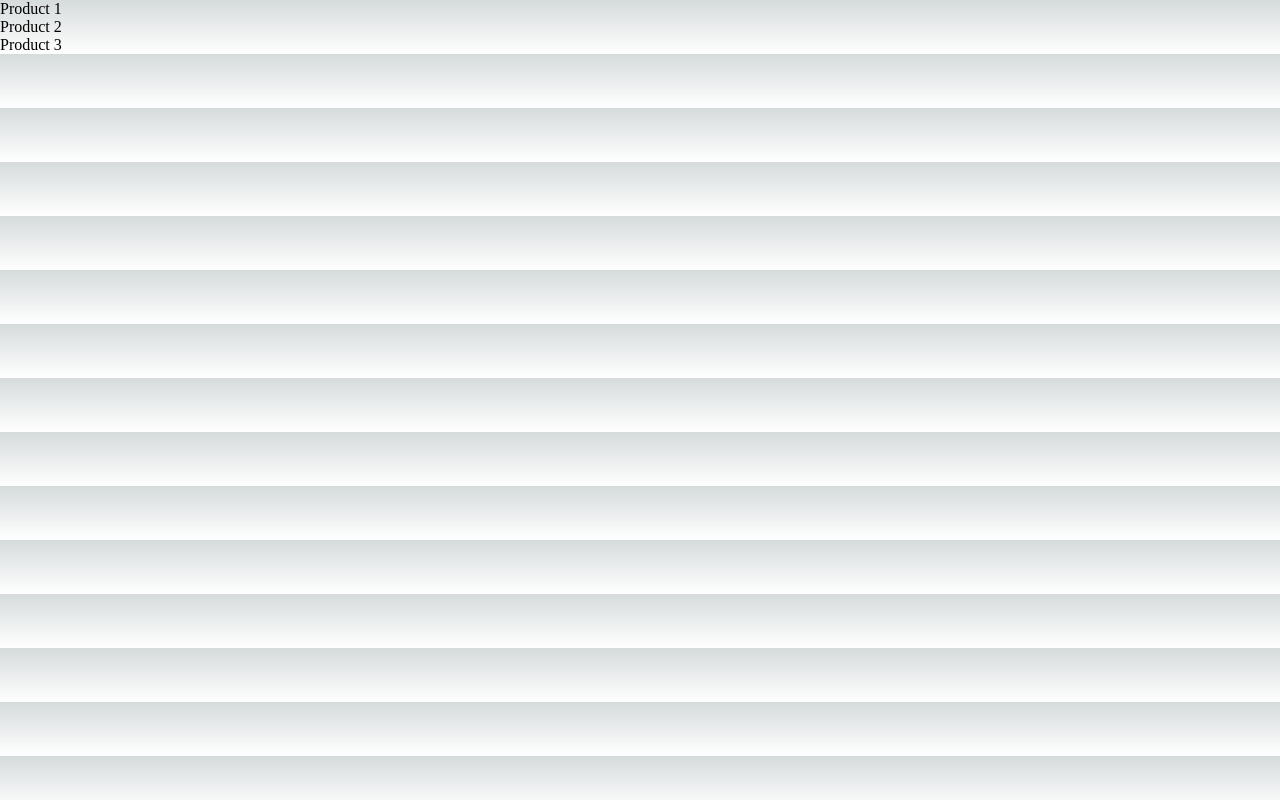
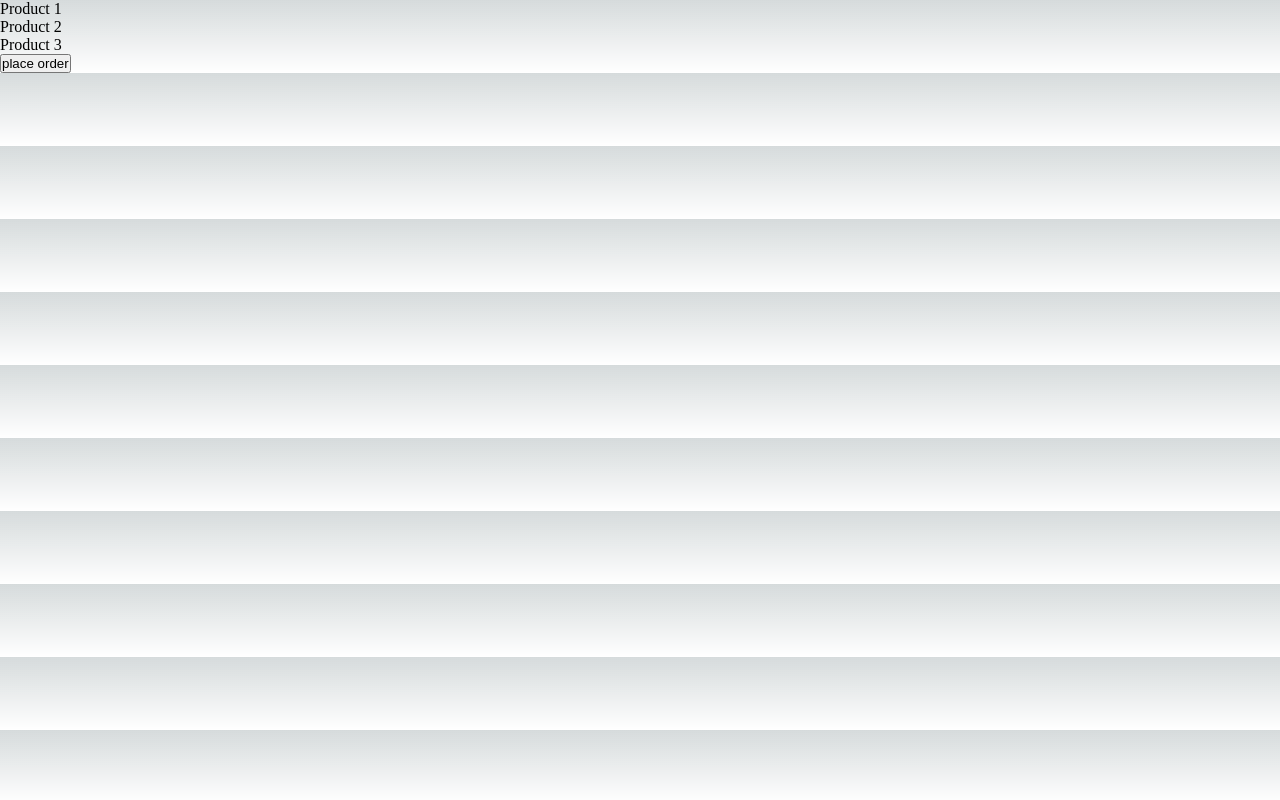
Before and after one commit to majharul-web/learn-next, a Next.js app: page /product in a window 1280 px wide. Built offline with nearby package versions, Linux system fonts and the light colour scheme.

Commit message:
[Done] learn next routing

```diff
--- a/src/pages/product/index.js
+++ b/src/pages/product/index.js
@@ -1,10 +1,17 @@
+import { useRouter } from "next/router";
+
 const Product = () => {
+  const router = useRouter();
+  const handlePlaceOrder = () => {
+    router.push("/");
+  };
   return (
     <div>
       <ul>
         <li>Product 1</li>
         <li>Product 2</li>
         <li>Product 3</li>
+        <button onClick={() => handlePlaceOrder()}>place order</button>
       </ul>
     </div>
   );
```
Also changed, not shown: src/pages/404.js (added, +9 -0 lines).
